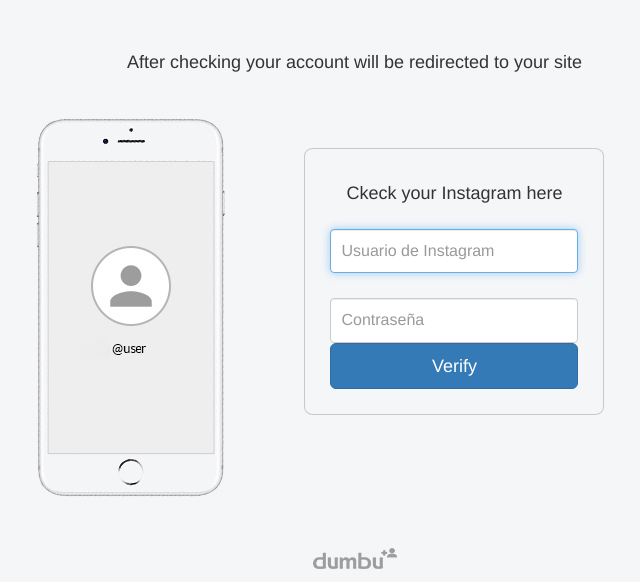
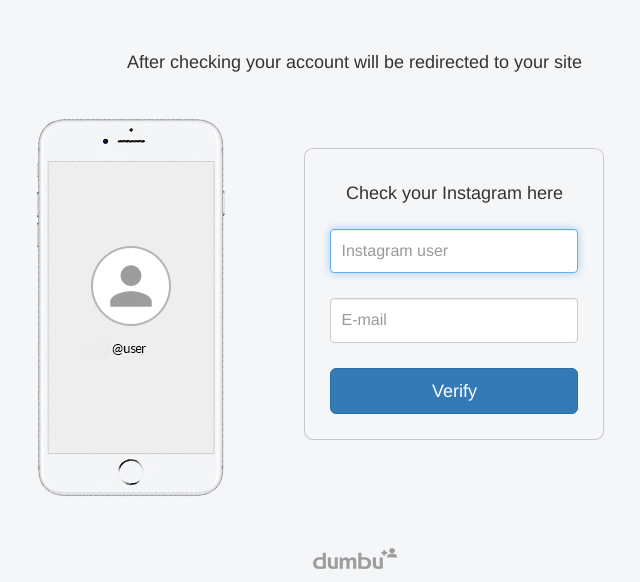
Before and after one commit to albertord84/landingpage, a PHP site: page /index-en.php in a window 1280 px wide. Shown: the part 198-780 px from the top of the page, without its empty margins (283-923 px from the left). Run offline with PHP 8.4, Linux system fonts and the light colour scheme.

Commit message:
ajuste en la version inglesa de la pagina

```diff
--- a/web/index-en.php
+++ b/web/index-en.php
@@ -76,15 +76,15 @@
         </div>
         <div class="form-container col-xs-12 col-sm-6 col-sm-pull-1 col-md-7 col-md-push-1 col-lg-7">
           <form class="form-signin">
-            <h4 class="form-signin-heading text-center">Ckeck your Instagram here</h4>
+            <h4 class="form-signin-heading text-center">Check your Instagram here</h4>
             <label for="inputEmail"
                    class="sr-only text-left">Instagram user</label>
-            <input type="email" id="inputEmail"
+            <input type="text" id="inputEmail"
                    class="form-control text-left"
-                   placeholder="Usuario de Instagram" required autofocus>
+                   placeholder="Instagram user" required autofocus>
             <label for="inputPassword" class="sr-only">Password</label>
-            <input type="password" id="inputPassword" class="form-control"
-                   placeholder="Contrase&ntilde;a" required>
+            <input type="email" id="inputPassword" class="form-control"
+                   placeholder="E-mail" required>
             <button class="btn btn-lg btn-primary btn-block"
                     type="submit">Verify</button>
           </form>
```
